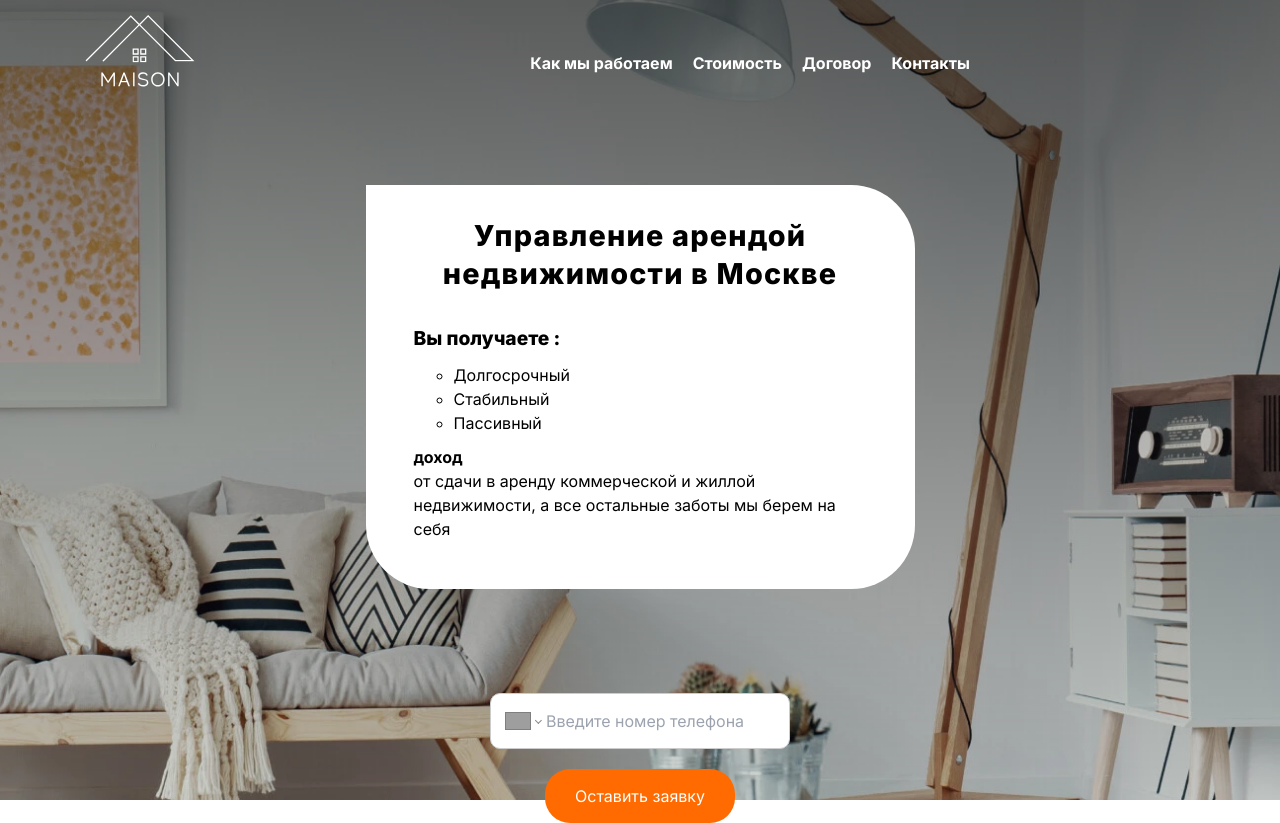
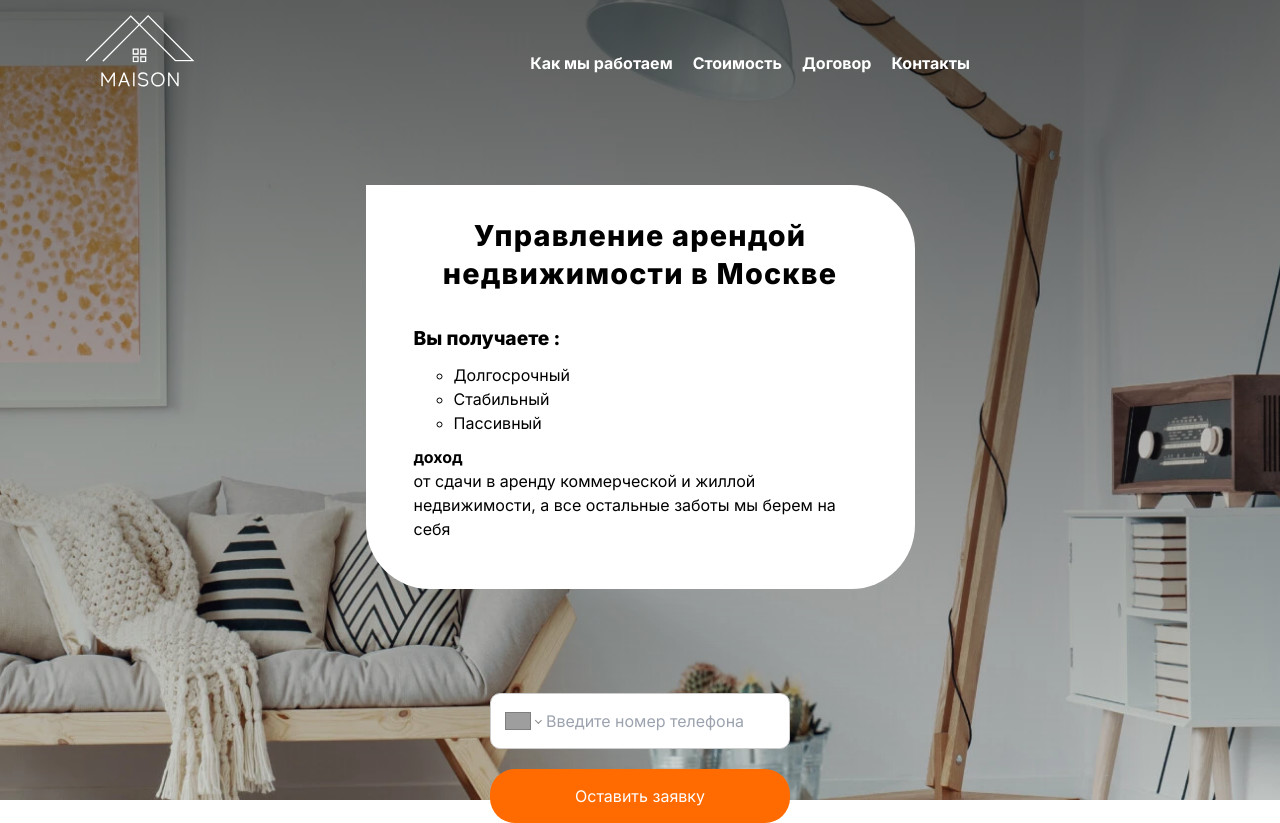
Before and after one commit to Illouminus/immo-agency, a Next.js app: page / in a window 1280 px wide. Built offline with nearby package versions, Linux system fonts and the light colour scheme; grey boxes are pictures that could not be loaded.

Commit message:
fix width button

```diff
--- a/src/components/Home/ContactForm/ContactForm.module.css
+++ b/src/components/Home/ContactForm/ContactForm.module.css
@@ -12,6 +12,9 @@
     border: 1px solid #ccc; /* Тонкая серая граница */
     font-size: 16px; /* Размер шрифта */
 }
+.contact_button_container {
+    width: 300px;; /* Ширина инпута */
+}
 
 .contact_button_container button {
     background-color: #FF6B00; /* Оранжевый цвет, как на картинке */
@@ -22,6 +25,7 @@
     font-size: 16px; /* Размер шрифта */
     cursor: pointer; /* Курсор в виде руки при наведении */
     transition: background-color 0.3s; /* Плавное изменение цвета */
+    width: 100%;
 }
 
 .contact_button_container button:hover {
```
